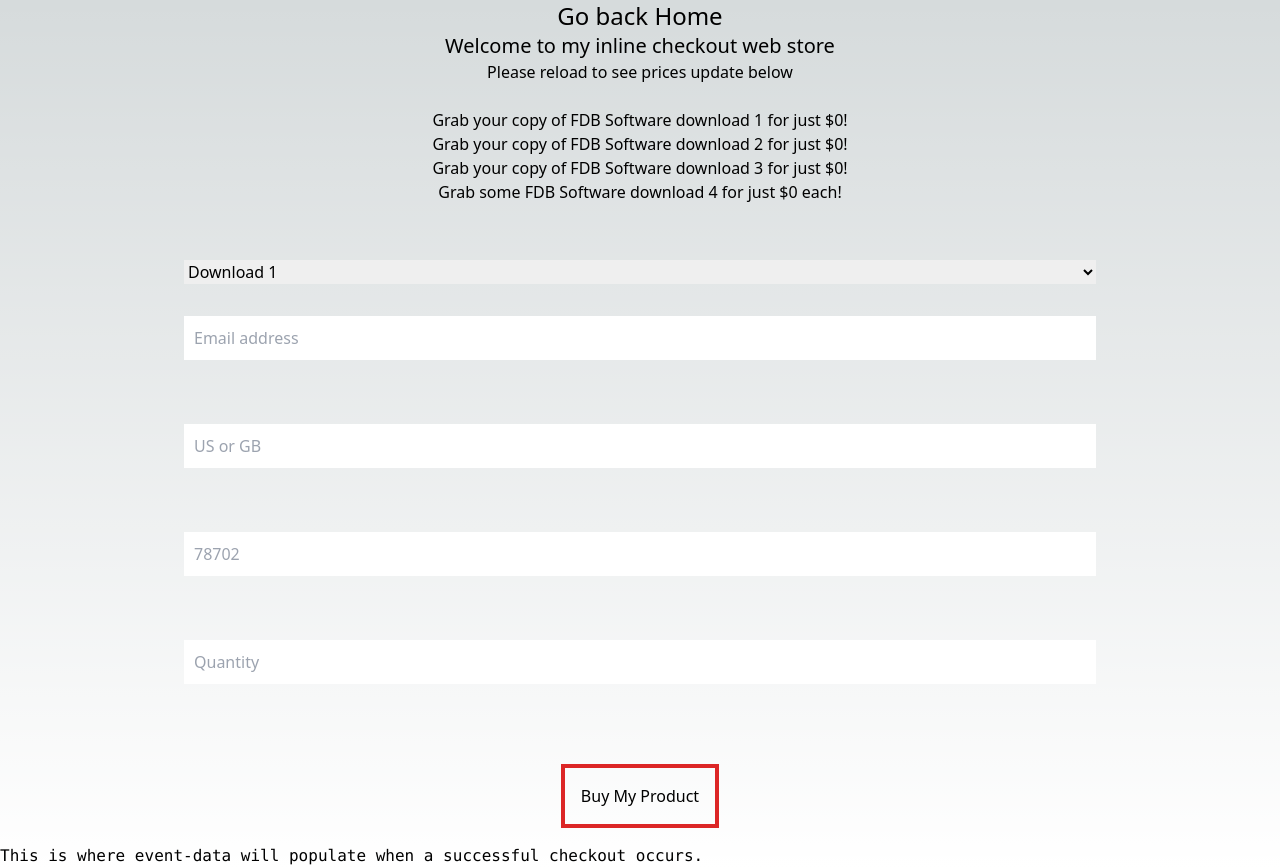
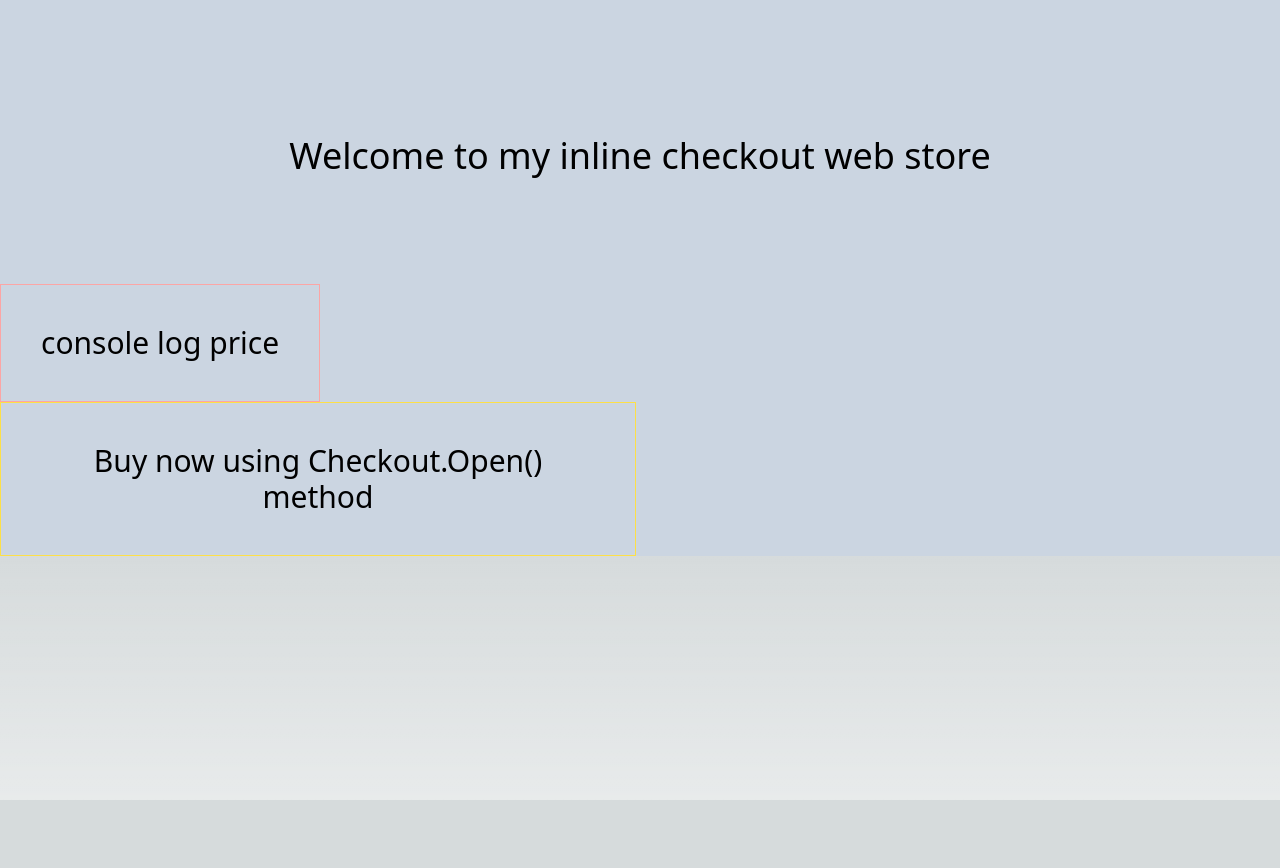
Before and after one commit to franklin-briones/paddle-sample, a Next.js app: page /inlinepb in a window 1280 px wide. After the commit the page ends 800 px from the top, so only its background shows below. Built offline with nearby package versions, Linux system fonts and the light colour scheme.

Commit message:
added paddle package and updated pages

```diff
--- a/package.json
+++ b/package.json
@@ -10,6 +10,7 @@
     "ngrok": "ngrok http 3000"
   },
   "dependencies": {
+    "@paddle/paddle-node-sdk": "^1.2.2",
     "@vercel/analytics": "^1.0.0",
     "body-parser": "^1.20.2",
     "cors": "^2.8.5",
--- a/pages/inlinepb.js
+++ b/pages/inlinepb.js
@@ -1,57 +1,8 @@
 import Head from 'next/head'
-import Link from 'next/link'
-import { payLink } from './api/paylink'
-import { PaddleLoaderPB } from '@/components/PaddleLoadPB'
-import { Inter } from 'next/font/google'
-const inter = Inter({ subsets: ['latin'] })
+import { PaddleLoaderPB } from '@/components/PaddleLoadPB';
 
 export default function Home() {
 
-
-    function openCheckout() {
-    var form = document.getElementById('pre-checkout');
-    const productId = form.products.value==="1" ? 49368
-        : form.products.value==="2" ? 49374
-        : form.products.value==="3" ? 49376
-        : 49705
-
-        // Volume based pricing
-    const unitquantity = Number(form.units.value)
-
-    function load_checkout (unitquantity) {
-      if (productId === 49705) {
-        return payLink(unitquantity)
-      }
-    }
-
-        Paddle.Checkout.open({
-            method: 'inline',
-            override: load_checkout(unitquantity),
-            product: productId,
-            email: form.useremail.value,
-            country: form.country.value,
-            postcode: form.postalcode.value,
-            successCallback: function checkoutComplete(data) {
-                document.getElementById('event-data').innerHTML=JSON.stringify(data, null, 2)
-                // Order data, downloads, receipts etc... available within 'data' variable
-                console.log(data);
-                // document.getElementById("thankyou-container").innerHTML = `
-                //     <h3>Thank you for the purchase</h3>
-                //     <p>Your receipt URL is: <a href=${receiptLink}>${receiptLink}</a></p>
-                //     <p>Your email used is: ${orderEmail}</p>
-                //     <p>Your order ID is: ${orderId}</p>`
-            },
-            closeCallback: function checkoutClosed(data) {
-                console.log(data);
-                window.open("https://www.theonion.com", "_blank");
-            } ,
-            quantity: load_checkout(unitquantity) ? unitquantity : 1,
-            disableLogout: true,
-            frameTarget: 'checkout-container', // className of your checkout <div>
-            frameInitialHeight: 450, // `450` or above
-            frameStyle: 'width:100%; min-width:312px; background-color: transparent; border: none;' // `min-width` must be set to `286px` or above with checkout padding off; `312px` with checkout padding on.
-        });
-    }https://mail.google.com/mail/u/0/#inbox
 
   return (
     <>
@@ -61,38 +12,55 @@ export default function Home() {
         <meta name="viewport" content="width=device-width, initial-scale=1" />
         <link rel="icon" href="/favicon.ico" />
       </Head>
-      <main className=" flex-col text-center">
+      <main className="grid grid-rows-2 gap-3 place-items-center p-30 color bg-slate-300	">
         <PaddleLoaderPB />
-        <Link href="/" className=' text-2xl'>Go back Home</Link>
-        <h1 className=' text-xl'>Welcome to my inline checkout web store</h1>
-        <h2 >Please reload to see prices update below</h2>
-        <br />
+        <h1 className="text-4xl pt-10">Welcome to my inline checkout web store</h1>
+        <div className='grid grid-cols-2 gap-2'>
+          <div className='buttons'>
+            <button className="flex justify-center text-3xl border border-red-300 p-10" onClick={() => {
+              let request = {
+                items: [{
+                  quantity: 1,
+                  priceId: 'pri_01hf7es7z2jez9834v9ehjhaqv',
+                }
+                ],
+                address: {
+                  countryCode: 'KR'
+                }
+              }
+              Paddle.PricePreview(request)
+                .then((result) => {
+                  console.log(result);
+                })
+                .catch((error) => {
+                  console.error(error);
+                });
 
+            }}>console log price</button>
+            <button className="flex justify-center text-3xl border border-yellow-300 p-10" onClick={() => {
+              Paddle.Checkout.open({
+                settings: {
+                  displayMode: "inline",
+                  theme: "dark",
+                  locale: "en",
+                  frameTarget: "checkout-container",
+                  frameInitialHeight: "450",
+                  frameStyle: "width: 100%; min-width: 312px; background-color: transparent; border: none;"
 
-        <p>Grab your copy of FDB Software download 1 for just <span className="paddle-gross" data-product="49368">$0</span>!</p>
-        <p>Grab your copy of FDB Software download 2 for just <span className="paddle-gross" data-product="49374">$0</span>!</p>
-        <p>Grab your copy of FDB Software download 3 for just <span className="paddle-gross" data-product="49376">$0</span>!</p>
-        <p>Grab some FDB Software download 4 for just <span className="paddle-gross" data-product="49705">$0</span> each!</p>
-        <br />
+                },
+                items: [
+                  {
+                    priceId: 'pri_01hf7es7z2jez9834v9ehjhaqv',
+                    quantity: 1
+                  }
+                ]
+              })
+            }}>Buy now using Checkout.Open() method</button>
+          </div>
+          <div id='checkout-container' className='checkout-container'></div>
 
-        <div className='thankyou-container'></div>
-        <form id="pre-checkout" className=' m-8'>
-            <select id="products" name="products">
-                <option value="1">Download 1</option>
-                <option value="2">Download 2</option>
-                <option value="3">Download 3</option>
-                <option value="4">Download 4</option>
-              </select>
-            <input className=' m-8' id="useremail" type="text" placeholder="Email address" />
-            <input className=' m-8' id="country" type="text" placeholder="US or GB" />
-            <input className=' m-8' id="postalcode" type="text" placeholder="78702" />
-            <input className=' m-8'type="number" id="units" placeholder="Quantity"/>
-        </form>
-        <div id='checkout-container' className='checkout-container'></div>
+        </div>
 
-
-        <button className=" border-red-600 border-4 m-4 p-4"onClick={openCheckout}>Buy My Product</button>
-        <pre className=" text-left"height="100px" id='event-data'>This is where event-data will populate when a successful checkout occurs.</pre>
       </main>
     </>
   )
--- a/pages/overlaypb.js
+++ b/pages/overlaypb.js
@@ -26,6 +26,17 @@ export default function Home() {
             }
           ]'
         >Buy now using HTML Attributes!</a>
+        <a
+          href='#'
+          class='paddle_button'
+          data-theme='none'
+          data-items='[
+            {
+              "priceId": "pri_01hf7es7z2jez9834v9ehjhaqv",
+              "quantity": 1
+            }
+          ]'
+        >Save Card Details for future purchases!</a>
         <button className="flex justify-center text-3xl border border-red-300 p-10" onClick={() => {
           let request = {
             items: [{
```
Also changed, not shown: 1 other file (tests, documents, lock files or other folders).
